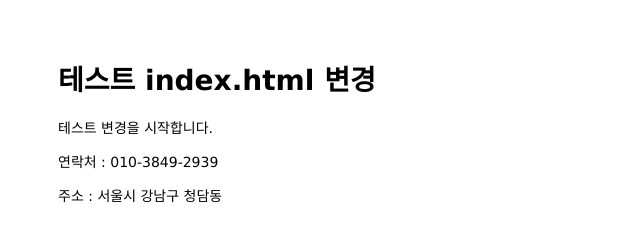
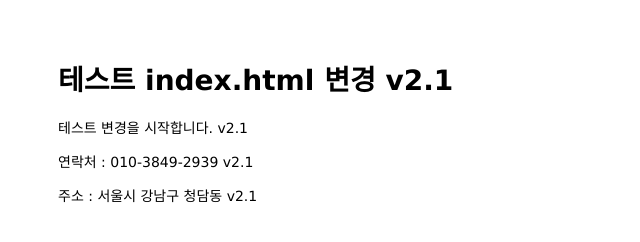
Before and after one commit to eunseongjo/test-git, a website: page public/index.html in a window 1280 px wide. Shown: the whole page, without its empty margins (0-640 px from the left). Drawn offline with Linux system fonts and the light colour scheme.

Commit message:
Add v2.1 to context

```diff
--- a/public/index.html
+++ b/public/index.html
@@ -6,12 +6,12 @@
 </head>
 
 <body>
-  <h1>테스트 index.html 변경</h1>
-  <p>테스트 변경을 시작합니다.</p>
+  <h1>테스트 index.html 변경 v2.1</h1>
+  <p>테스트 변경을 시작합니다. v2.1</p>
 </body>
 
 <footer>
-  <p>연락처 : 010-3849-2939</p>
- <p>주소 : 서울시 강남구 청담동</p>
+  <p>연락처 : 010-3849-2939 v2.1</p>
+ <p>주소 : 서울시 강남구 청담동 v2.1</p>
 </footer>
 </html>
```
